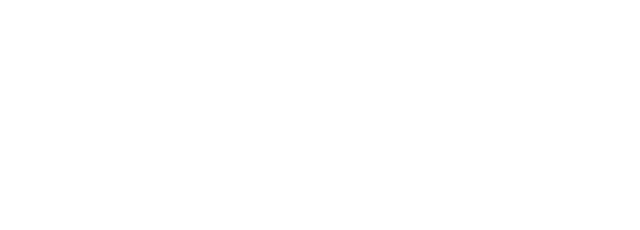
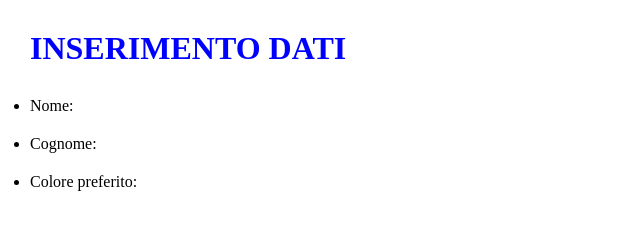
Before and after one commit to ClaudioAiello23/js-pwdgen-wannabe, a plain HTML site: page index.html in a window 1280 px wide. Shown: the whole page, without its empty margins (0-640 px from the left). Drawn offline with Linux system fonts and the light colour scheme.

```diff
--- a/css/style.css
+++ b/css/style.css
@@ -0,0 +1,19 @@
+*{
+    margin: 0;
+    padding: 0;
+    box-sizing: border-box;
+}
+
+
+h1{
+    color: blue;
+    margin-bottom: 20px;
+}
+
+body{
+    padding: 30px;
+}
+
+.dataentry ul li{
+    padding: 10px 0;
+}
--- a/index.html
+++ b/index.html
@@ -9,9 +9,17 @@
 </head>
 
 <body>
+    <h1>INSERIMENTO DATI</h1>
+    <div class="dataentry">
+        <ul>
+            <li>Nome:</li>
+            <li>Cognome:</li>
+            <li>Colore preferito:</li>
+        </ul>
+    </div>
 
 
-    <script src="js/main.js"></script>
+    <script type="text/javascript" src="js/main.js"></script>
 </body>
 
 </html>
```
Also changed, not shown: js/main.js (+14 -0 lines).
